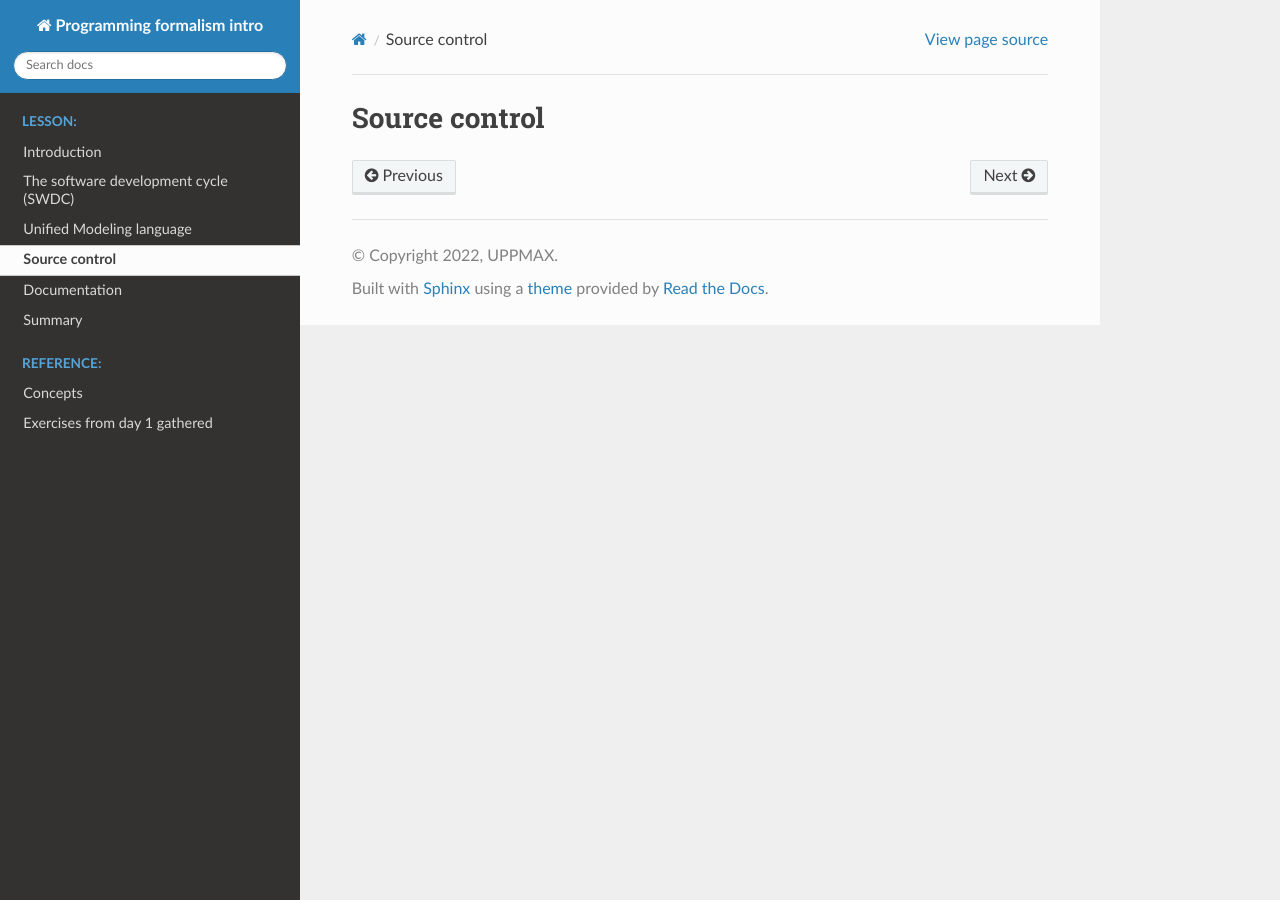
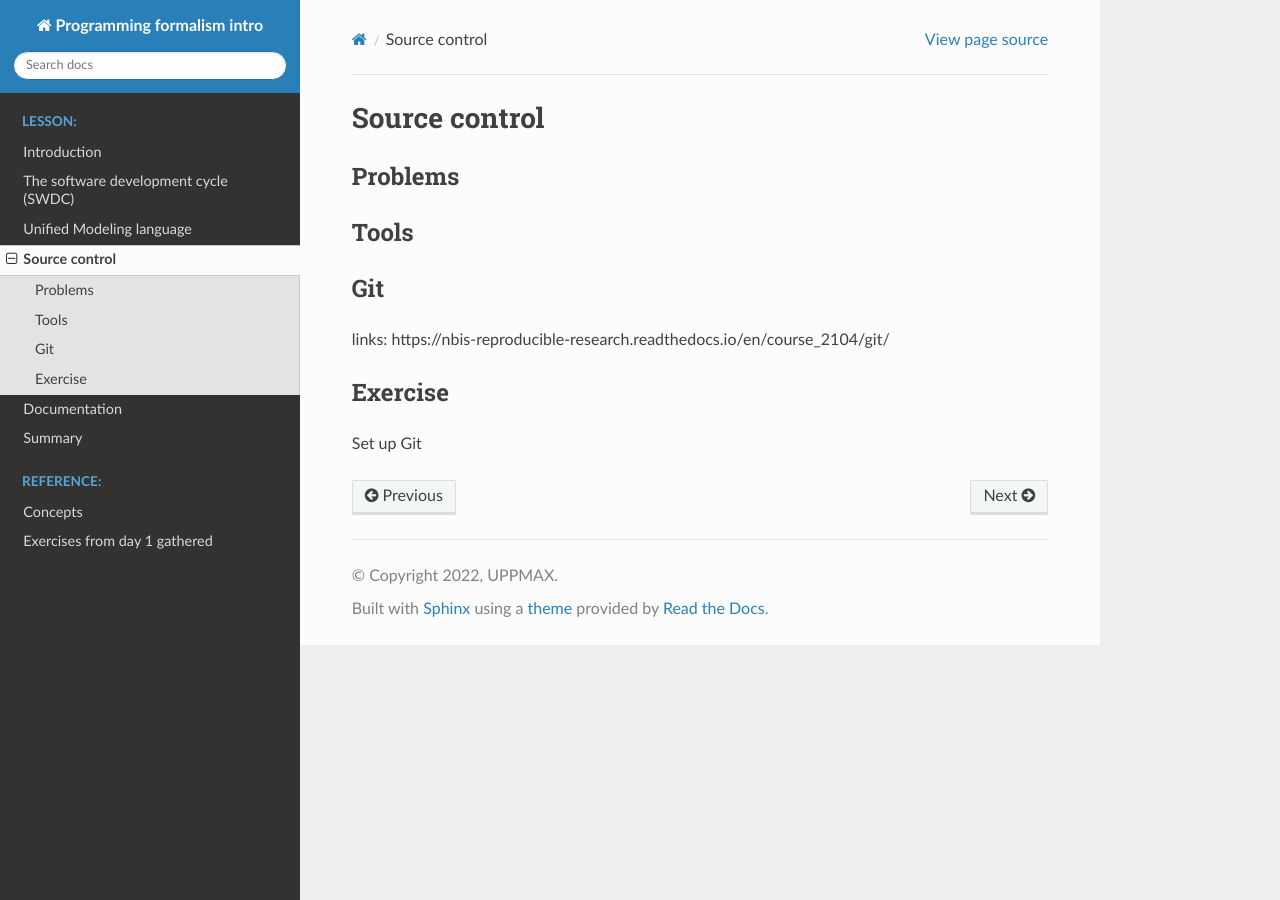
Before and after one commit to UPPMAX/programming_formalisms_intro, a Sphinx documentation site: the page built from doc/sourcecontrol.md, in a window 1280 px wide. Built offline with Sphinx 7.4.7 and the Read the Docs theme 2.0.0, drawn with Linux system fonts in a browser that asks for light colours; pages that are not in the unit, such as notebooks, are missing from menus.

Commit message:
Update sourcecontrol.md

```diff
--- a/doc/sourcecontrol.md
+++ b/doc/sourcecontrol.md
@@ -1 +1,12 @@
-## Source control
+# Source control
+
+## Problems
+
+## Tools
+
+## Git
+links: https://nbis-reproducible-research.readthedocs.io/en/course_2104/git/
+
+
+## Exercise
+Set up Git
```
